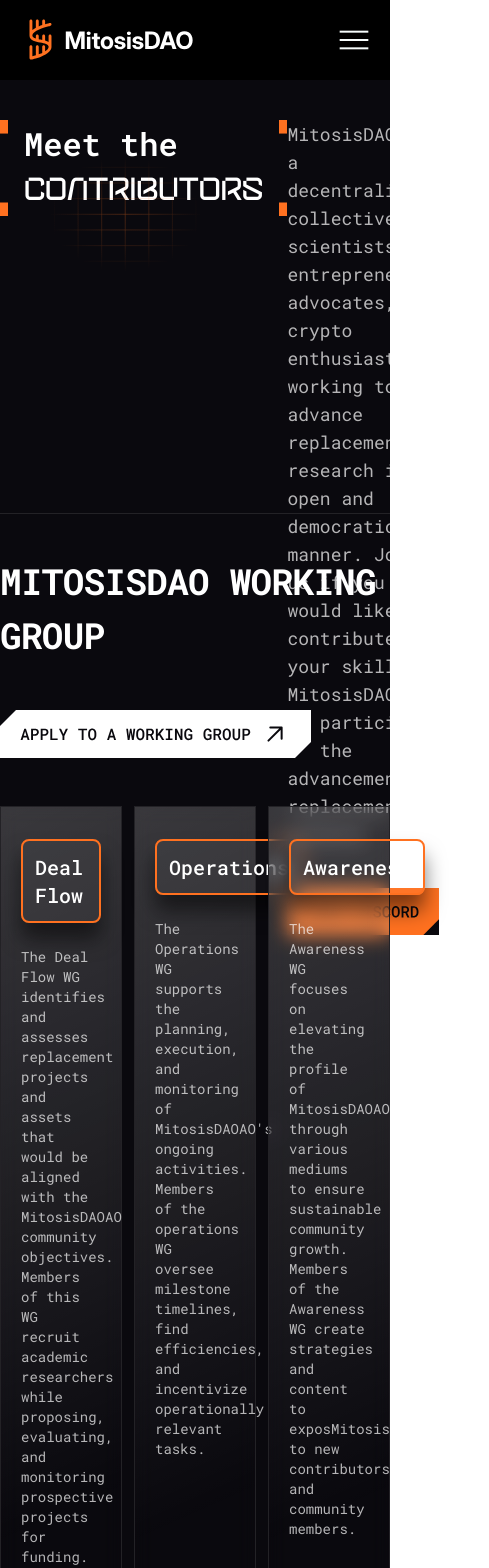
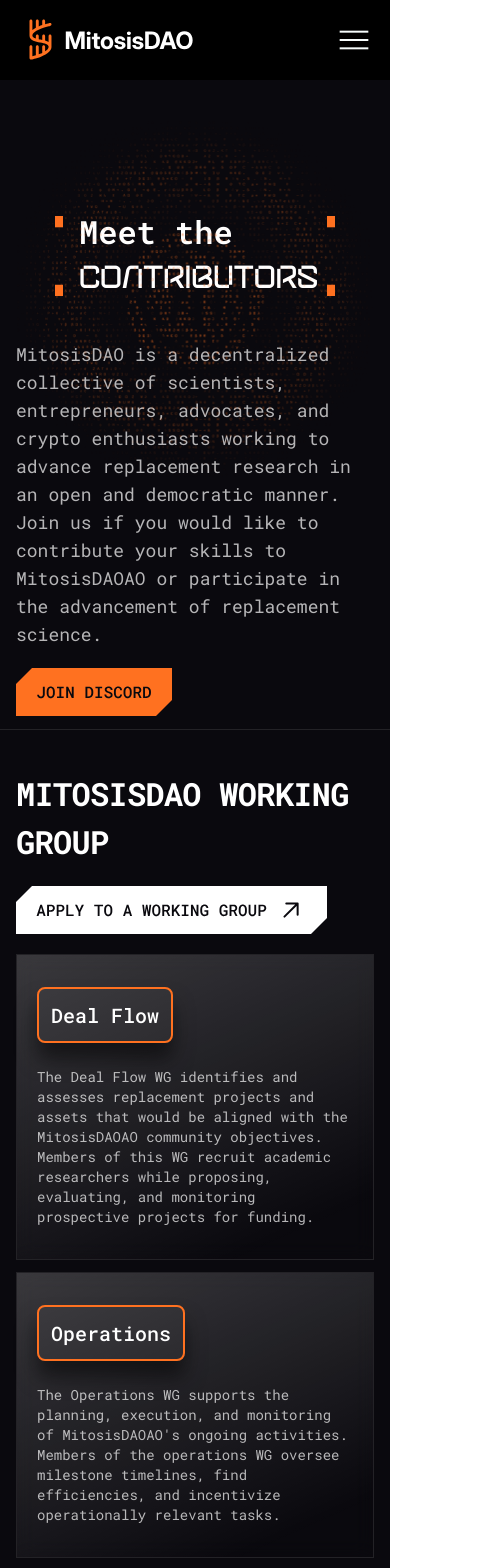
Before and after one commit to DucTinNguyen/DAO, a Next.js app: page /contributor in a window 390 px wide. Shown: the top 1568 px of the page, 489 px wide, since content can reach past the window. Built offline with nearby package versions, Linux system fonts and the light colour scheme.

Commit message:
feat: responsive contributor

```diff
--- a/src/components/banner-contributor/index.tsx
+++ b/src/components/banner-contributor/index.tsx
@@ -2,23 +2,29 @@
 import Image from 'next/image';
 import { TitleDoubleWrap } from '../title';
 import lifeSpan from '@icons/lifespan.svg'
+import bannerProject from "@icons/texture.svg";
 
 const BannerContributor = () => {
   return (
-      <main className='w-full h-[434px] py-[40px] lg:py-20 border-b-[1px] border-[#232226]'>
-          <section className='w-full h-full lg:max-w-[1200px] mx-auto flex justify-between'>
-              <div className='w-[420px] h-[170px] relative'>
-                  <TitleDoubleWrap title='Meet the' subTitle='contributors' />
-                  <Image src={lifeSpan} className='w-full h-full' fill alt='' />
+      <main className='w-full h-[650px] lg:h-[434px] py-[40px] lg:py-20 border-b-[1px] border-[#232226]'>
+          <section className='w-full h-full lg:max-w-[1200px] mx-auto flex flex-col gap-[50px] lg:flex-row lg:justify-between relative px-4 lg:px-0'>
+              <div className='w-full lg:w-[420px] h-[170px] relative'>
+                  <TitleDoubleWrap title='Meet the' subTitle='contributors' className="w-[280px] h-[80px] lg:w-[400px] lg:h-[150px] mx-auto lg:mx-0 mt-24 lg:mt-0 text-center lg:text-left" />
+                  <Image src={lifeSpan} className='w-full h-full hidden lg:block' fill alt='' />
               </div>
               <div className="lg:w-[640px] w-full h-full">
                   <p className="text-[rgba(255,255,255,0.70)] text-lg font-normal">
                       MitosisDAO is a decentralized collective of scientists, entrepreneurs, advocates, and crypto enthusiasts working to advance replacement research in an open and democratic manner. Join us if you would like to contribute your skills to MitosisDAOAO or participate in the advancement of replacement science.
                   </p>
-                  <button className='mt-10'>
+                  <button className='mt-5 md:mt-10 md:mx-auto w-fit lg:mx-0 block'>
                       <Image src={joinDiscord} alt="" />
                   </button>
               </div>
+              <Image
+                  src={bannerProject}
+                  alt="banner"
+                  className="absolute w-[358px] h-[358px] top-[0px] left-1/2 -translate-x-1/2 block lg:hidden"
+              />
           </section>
       </main>
   )
--- a/src/components/contributor/index.tsx
+++ b/src/components/contributor/index.tsx
@@ -65,9 +65,9 @@
 const Contributors = () => {
   return (
       <main className='w-full h-full py-[40px] lg:py-20 border-b-[1px] border-[#232226] font-roBoTo'>
-          <section className='w-full h-full lg:max-w-[1200px] mx-auto'>
-              <h3 className='text-white text-[36px] font-bold tracking-[-0.72px] uppercase mb-12'>Contributors</h3>
-              <div className='grid grid-cols-3 gap-3'>
+          <section className='w-full h-full lg:max-w-[1200px] mx-auto px-4 lg:px-0'>
+              <h3 className='text-white text-[32px] lg:text-[36px] font-bold tracking-[-0.72px] uppercase mb-12'>Contributors</h3>
+              <div className='grid grid-cols-1 md:grid-cols-2 lg:grid-cols-3 gap-3'>
                   {teamMembersData.map((item, index) => {
                       return <div key={index} className='py-4 px-5 border border-[#232226] hover:border-white transition-all ease-linear duration-150 cursor-pointer'>
                           <div className='flex items-center justify-between mb-4'>
--- a/src/components/working-group/index.tsx
+++ b/src/components/working-group/index.tsx
@@ -4,10 +4,10 @@
 const WorkingGroup = () => {
   return (
       <main className='w-full h-full py-[40px] lg:py-20 border-b-[1px] border-[#232226]'>
-          <section className='w-full h-full lg:max-w-[1200px] mx-auto'>
-              <h3 className='text-white text-[36px] font-bold uppercase tracking-[-0.72px]'>MitosisDAO working group</h3>
-              <button className='my-12'><Image src={btnApply} alt='btn apply' /></button>
-              <div className='grid grid-cols-3 gap-3'>
+          <section className='w-full h-full lg:max-w-[1200px] mx-auto px-4 lg:px-0'>
+              <h3 className='text-white text-[32px] lg:text-[36px] font-bold uppercase tracking-[-0.72px]'>MitosisDAO working group</h3>
+              <button className='my-5 lg:my-12'><Image src={btnApply} alt='btn apply' /></button>
+              <div className='grid grid-cols-1 md:grid-cols-2 lg:grid-cols-3 gap-3'>
                   <div className='py-8 px-5 border border-[#232226] bg-card-apply backdrop-blur-[10px]'>
                       <p className='rounded-lg w-fit font-medium text-xl text-white p-3 border-[2px] border-[#FF7120] bg-[rgba(255,255,255,0.03)] shadow-[0px_16px_20px_0px_rgba(0,0,0,0.50)]'>Deal Flow</p>
                       <p className='text-[rgba(255,255,255,0.70)] mt-6 text-sm font-normal'>The Deal Flow WG identifies and assesses replacement projects and assets that would be aligned with the MitosisDAOAO community objectives. Members of this WG recruit academic researchers while proposing, evaluating, and monitoring prospective projects for funding.</p>
```
